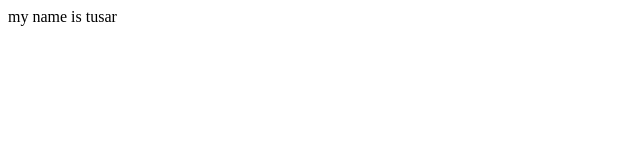
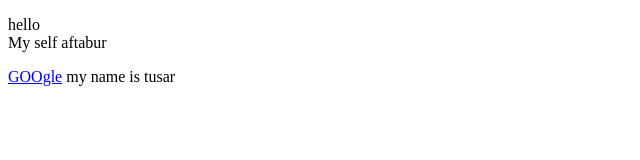
Before and after one commit to tusarrahaman/WT-J-fall-25-26, a plain HTML site: page lab1/index.html in a window 1280 px wide. Shown: the whole page, without its empty margins (0-640 px from the left). Drawn offline with Linux system fonts and the light colour scheme.

Commit message:
this is my 2nd version

```diff
--- a/lab1/index.html
+++ b/lab1/index.html
@@ -6,6 +6,11 @@
     <title>Document</title>
 </head>
 <body>
+        <p>hello <br> My self aftabur</p>
+
+
+
+    <a href="http://www.google.com">GOOgle</a>
     <a>my name is tusar</a>
 </body>
 </html>
```
Also changed, not shown: lab2/index.html (+2 -0 lines).
